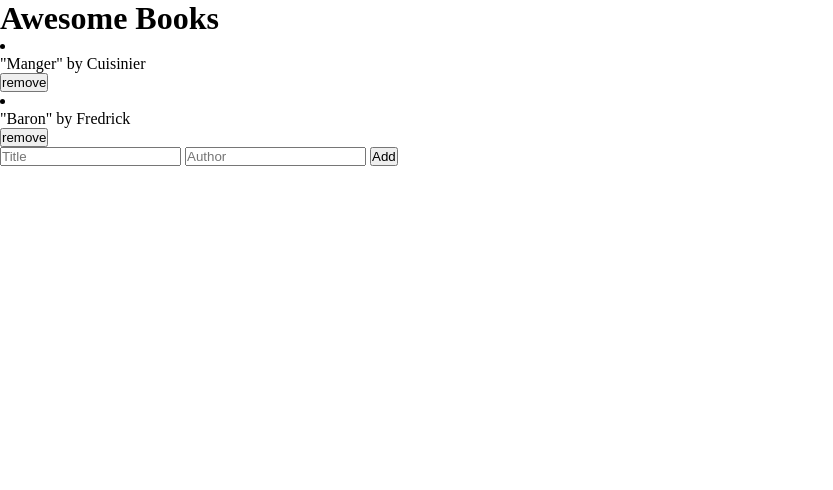
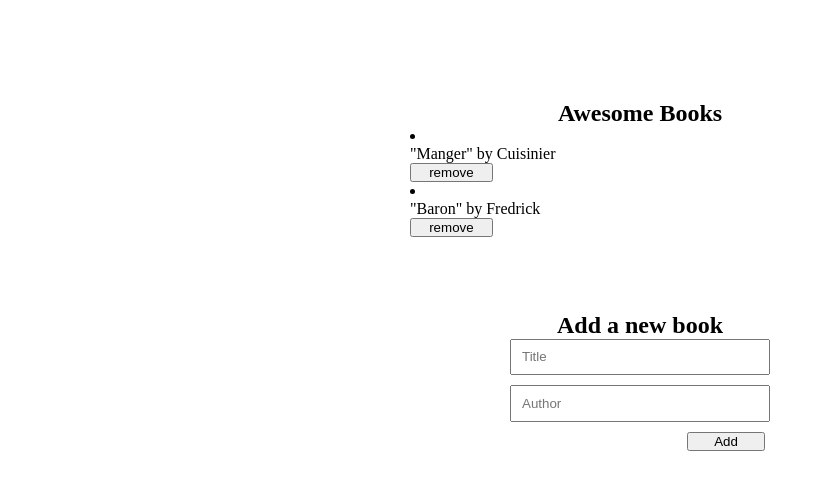
Before and after one commit to Nemwel-Boniface/AwesomeBooks, a website: page index.html in a window 1280 px wide. Shown: the whole page, without its empty margins (0-833 px from the left). Drawn offline with Linux system fonts and the light colour scheme.

Commit message:
add styling

```diff
--- a/class.js
+++ b/class.js
@@ -57,7 +57,7 @@ class Library {
     const btnRemove = document.createElement('button');
     description.textContent = `"${book.title}" by ${book.author}`;
     btnRemove.textContent = 'remove';
-
+    btnRemove.classList.add('remove');
 
     li.append(description, btnRemove);
     btnRemove.addEventListener('click', () => {
--- a/index.html
+++ b/index.html
@@ -8,21 +8,22 @@
     <title>Awesome Books</title>
   </head>
   <body>
+    <section class="section1">
     <header>
       <div class="header-top">
         <h1>Awesome Books</h1>
       </div>
     </header>
-    <section>
       <div class="books-wrapper" id="books-wrapper"></div>
     </section>
-    <section>
+    <section class="section2">
+      <h2>Add a new book</h2>
       <form class="input-wrapper" id="formContainer">
         <input type="text" placeholder="Title" id="title" name="title" />
         <input type="text" placeholder="Author" id="author" name="author" />
         <button type="submit" class="add-btn">Add</button>
       </form>
     </section>
-    <script src="./class.js"></script>
+    <script src="class.js"></script>
   </body>
 </html>
--- /dev/null
+++ b/nemwel.css
@@ -0,0 +1,19 @@
+/* FROM LINE 49 IN STYLE.CSS  */
+
+li {
+    display: flex;
+    justify-content: space-between;
+    padding: 12px;
+}
+.books-wrapper, .add-btn, input, .remove {
+    border: 3px solid black;
+    text-transform: capitalize;
+}
+li:nth-child(odd) {
+    background-color: rgb(223, 219, 219);
+  }
+
+h2 {
+    border-top: 1.6px solid black;
+    padding-top: 20px;
+}
--- a/style.css
+++ b/style.css
@@ -1,4 +1,48 @@
 * {
   margin: 0;
   padding: 0;
+  box-sizing: border-box;
 }
+.section1, .section2 {
+    display: flex;
+    justify-content: center;
+    align-items: center;
+    flex-direction: column;
+    margin: 0 auto;
+    padding:20px ;
+}
+.section1 {
+    margin-top: 10vh;
+    width: 500px;
+    height: auto;
+}
+.section2 {
+    margin-top: 3vh;
+    max-width: 300px;
+    height: 200px;
+}
+form {
+    width: 100%;
+    gap: 10px;
+    display: flex;
+    flex-direction: column;
+    height: 70%;
+}
+input {
+    height: 40%;
+    padding-inline-start: 10px;
+}
+.add-btn {
+    width: 30%;
+    margin-left: 177px;
+    cursor: pointer;
+}
+.remove {
+width: 18%;
+cursor: pointer;
+}
+.books-wrapper {
+    width: 100%;
+    display: flex;
+    flex-direction: column;
+}
```
